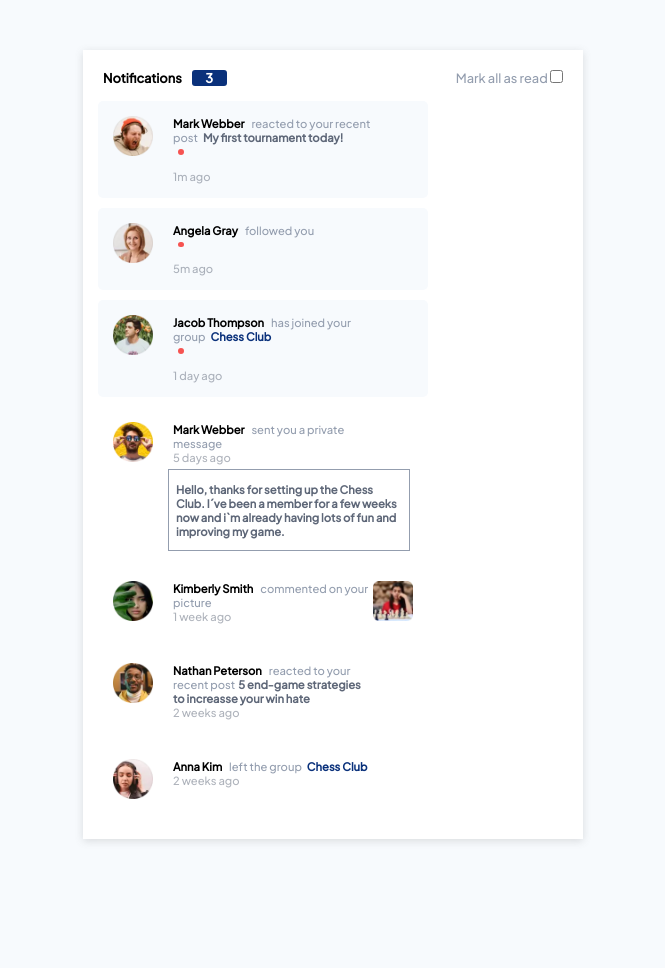
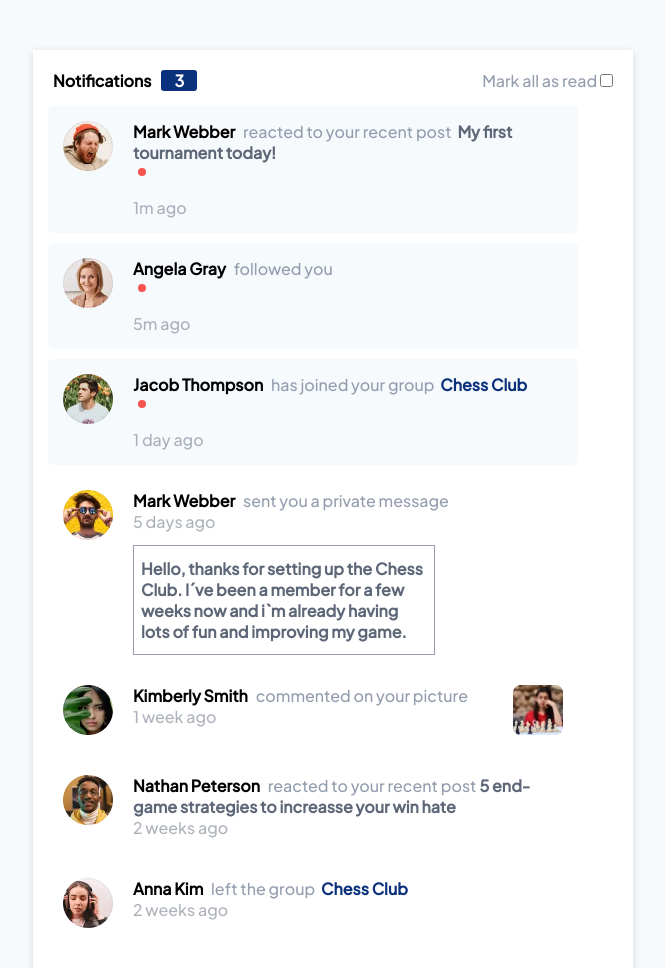
Before and after one commit to K4Z1NH0/notifications-page, a plain HTML site: page index.html in a window 1280 px wide. Shown: the top 968 px of the page, without its empty margins (307-972 px from the left). Before the commit the page ends 889 px from the top, so only its background shows below. Drawn offline with Linux system fonts and the light colour scheme.

Commit message:
dando inicio no checkbox

```diff
--- a/css/style.css
+++ b/css/style.css
@@ -182,6 +182,10 @@ main h2{
     border: 1px solid var(--bg-color-2);
     border-radius: 5px;
 }
+
+#muda:checked + .ball-red {
+    display: none;
+  }
 
 /* medias querys */
 @media (max-width: 350px){
@@ -388,3 +392,70 @@ main h2{
         margin: 7px;
     }
 }
+
+@media (min-width: 768px){
+    .container{
+        width: 600px;
+    }
+
+    section h1{
+        font-size: 1em;
+    }
+
+    section h2{
+        font-size: 1em;
+        width: 50px;
+        border-radius: 3px;
+    }
+
+    section div label{
+        font-size: 1em;
+    }
+
+    main img{
+        width: 50px;
+        height: 50px;
+    }
+
+    main .mark{
+        border-radius: 5px;
+        width: 500px;
+        padding: 15px;
+        margin-top: 40px;
+        margin-bottom: 10px;
+        font-size: 1em;
+    }
+
+    main .mark h2, main .angela h2, main .jacob h2, main .rizky h2, main .kimberly h2, main .nathan h2, main .anna h2{
+        width: 500px;
+    }
+
+    main .angela, main .jacob, main .rizky, main .kimberly, main .nathan, main .anna{
+        border-radius: 5px;
+        width: 500px;
+        padding: 15px;
+        margin-bottom: 10px;
+        font-size: 1em;
+    }
+
+    .ball-red{
+        margin-top: 5px;
+        margin-left: 5px;
+        width: 0.5em;
+        height: 0.5em;
+        border-radius: 100%;
+    }
+
+    .message{
+        margin-top: -20px;
+        font-size: 1em;
+        margin-left: 85px;
+        padding: 5px 0px;
+        width: 300px;
+        margin-bottom: 15px;
+    }
+
+    .message h2{
+        margin: 7px;
+    }
+}
--- a/index.html
+++ b/index.html
@@ -19,7 +19,7 @@
         <h2>3</h2>
         <div>
         <label>Mark all as read
-          <input type="checkbox" placeholder="Mask all as read">
+          <input id="muda" type="checkbox" placeholder="Mask all as read">
         </label>
         </div>
       </section>
```
